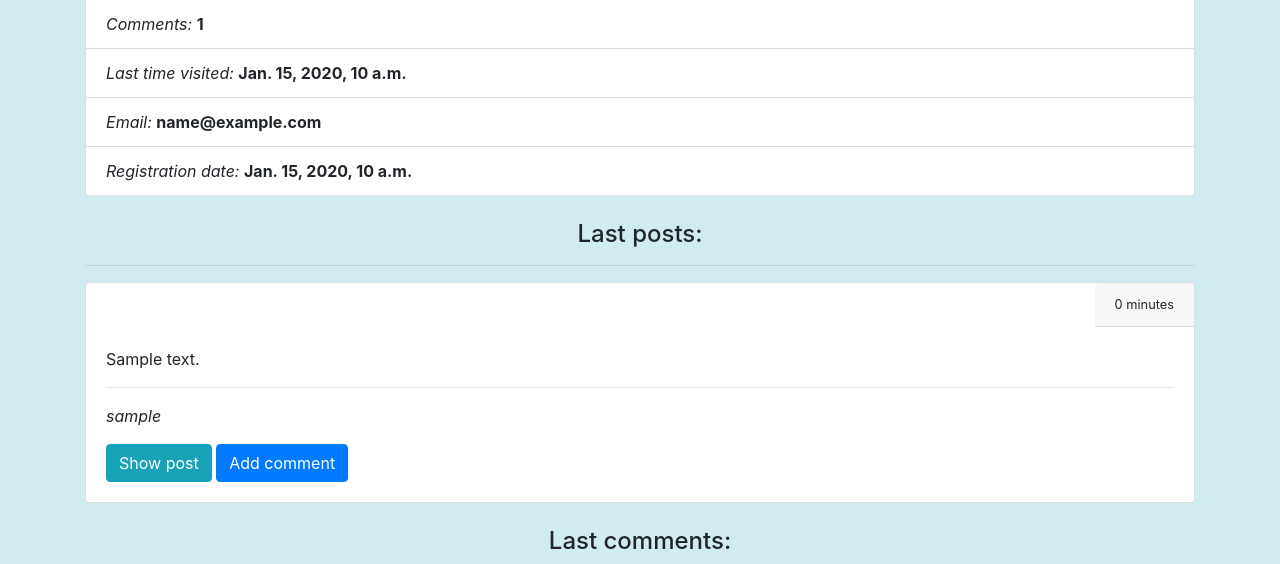
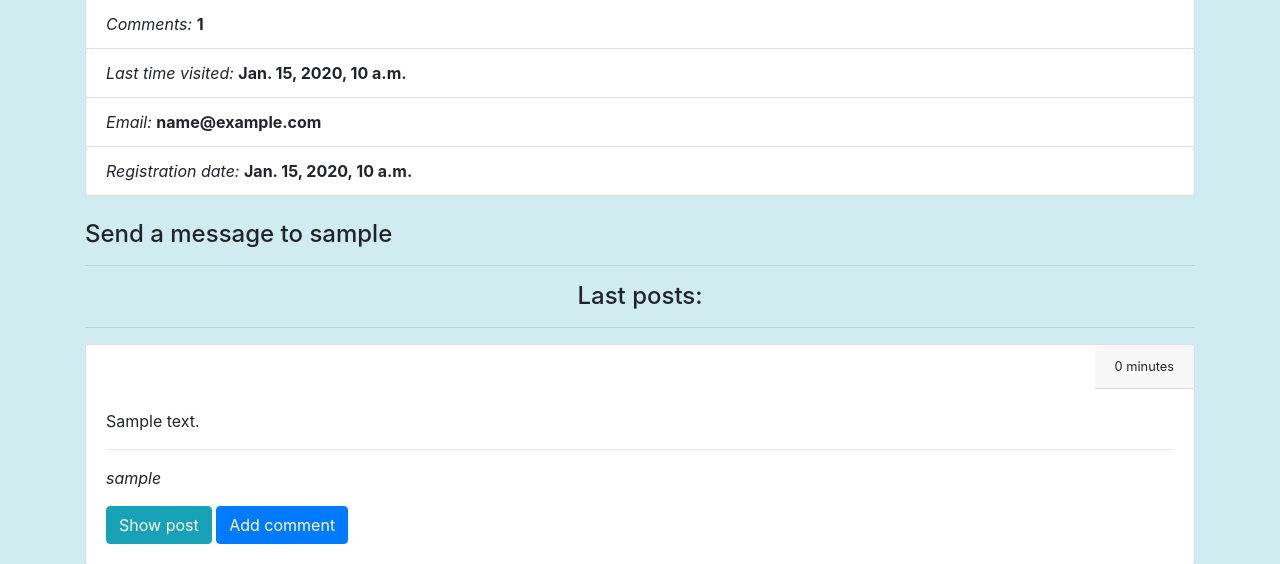
Before and after one commit to Arytur/Twittar, a Django app: page /user/1/ in a window 1280 px wide. Shown: the part 239-803 px from the top of the page. Run offline with Django 3.2, Linux system fonts and the light colour scheme; tables that the repository leaves empty hold one stand-in row (values such as "Sample post"); some libraries are stand-ins or nearby versions.

Commit message:
message model added

```diff
--- a/Twittar/urls.py
+++ b/Twittar/urls.py
@@ -27,5 +27,5 @@ urlpatterns = [
     url(r'^add_post', AddPostView.as_view(), name='add_post'),
     url(r'^my_posts/$', MyPostsView.as_view(), name='my_posts'),
     url(r'^post/(?P<post_id>(\d)+)/$', PostView.as_view(), name='post'),
-    url(r'^user/(?P<user_id>(\d)+)/', UserInfoView.as_view(), name='user_info')
+    url(r'^user/(?P<user_id>(\d)+)/', UserInfoView.as_view(), name='user_info'),
 ]
--- a/twittar_app/models.py
+++ b/twittar_app/models.py
@@ -20,8 +20,16 @@ class Comments(models.Model):
     tweet = models.ForeignKey(Tweet)
     creation_date = models.DateTimeField(auto_now_add=True)
 
-    class Meta:
-        ordering = ['-creation_date']
+    def __str__(self):
+        return self.comment[:20]
+
+
+class Message(models.Model):
+    message = models.CharField(max_length=140, help_text='Max number of characters: 140', verbose_name='Your message')
+    sent_by = models.ForeignKey(User, related_name='sent_by')
+    sent_to = models.ForeignKey(User, related_name='sent_to')
+    date = models.DateTimeField(auto_now_add=True)
+    read = models.BooleanField(default=True)
 
     def __str__(self):
-        return self.comment[:20]
+        return self.message + ' - ' + self.sent_by.get_username()
--- a/twittar_app/templates/base.html
+++ b/twittar_app/templates/base.html
@@ -4,12 +4,14 @@
     <meta charset="UTF-8">
     <title>{% block title %}Twittar{% endblock %}</title>
     <link rel="stylesheet" href="{% static 'css/bootstrap.min.css' %}">
+    {% block style %}
     <style>
         body {
             background-color: #d1ecf1;
         }
     </style>
-    {% block style %}{% endblock %}
+    {% endblock %}
+    {% block script %}{% endblock %}
 </head>
 <body>
     <nav class="navbar navbar-expand-lg navbar-light bg-light">
--- a/twittar_app/templates/post.html
+++ b/twittar_app/templates/post.html
@@ -17,7 +17,7 @@
         <div>
             <form method="post" action="#">
                 {% csrf_token %}
-                {{ form.as_table }}
+                {{ form.as_p }}
                 <button type="submit" class="btn btn-info">Add comment</button>
             </form>
         </div><br>
--- a/twittar_app/templates/user_info.html
+++ b/twittar_app/templates/user_info.html
@@ -17,6 +17,11 @@
             <li class="list-group-item"><i>Registration date:</i> <strong>{{ user.date_joined }}</strong></li>
         </ul>
     </div><br>
+
+    <div>
+        <h4>Send a message to {{ user.get_username }}</h4><hr>
+
+    </div>
 
         <h4 class="text-center">Last posts:</h4><hr>
         {% for tweet in tweets %}
```
Also changed, not shown: twittar_app/migrations/0004_auto_20180316_1956.py (added).
